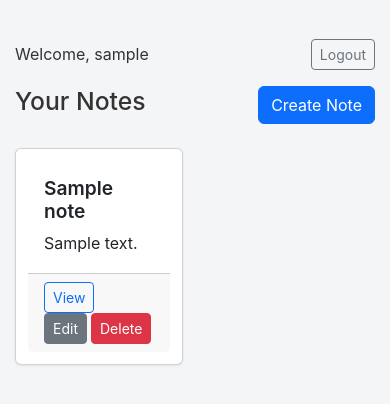
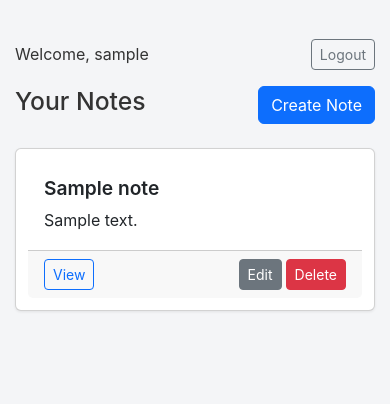
Before and after one commit to RaunTheIronshod/NoteKnight, a Django app: page / in a window 390 px wide. Shown: the part 197-601 px from the top of the page. Run offline with Django 4.2, Linux system fonts and the light colour scheme; a user stored in the database is signed in; tables that the repository leaves empty hold one stand-in row (values such as "Sample post").

Commit message:
styles.css changes for more responsiveness along with note_list.html change to accomodate 2

```diff
--- a/notes/templates/notes/note_list.html
+++ b/notes/templates/notes/note_list.html
@@ -12,7 +12,7 @@
     </div>
 
     {% if notes %}
-    <div class="row row-cols-2 row-cols-md-2 row-cols-lg-3 g-4">
+    <div class="row row-cols-1 row-cols-sm-2 row-cols-lg-3 g-4">
         {% for note in notes %}
         <article class="col">
             <div class="card h-100">
```
